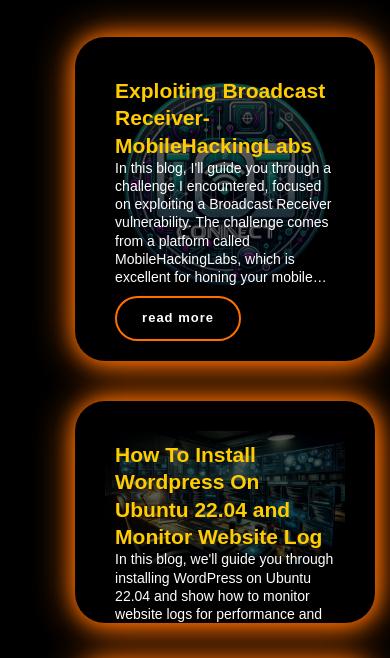
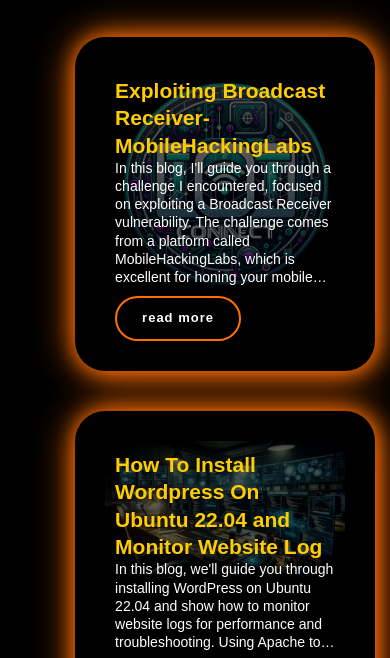
Before and after one commit to UMESH-UDAYAN/UMESH-UDAYAN.github.io, a plain HTML site: page blog.html in a window 390 px wide. Shown: the part 185-843 px from the top of the page. Drawn offline with nearby package versions, Linux system fonts and the light colour scheme.

Commit message:
Update blog.css

```diff
--- a/blog.css
+++ b/blog.css
@@ -264,7 +264,10 @@ code[class*="language-"] {
         margin-top: 1rem;
     }
     .blog-image-container{
-        padding-bottom: 2rem;
+        padding-bottom: 3rem;
+    }
+    .blog-image-container.blog2 {
+        padding-bottom: 11rem;
     }
 
 
```
